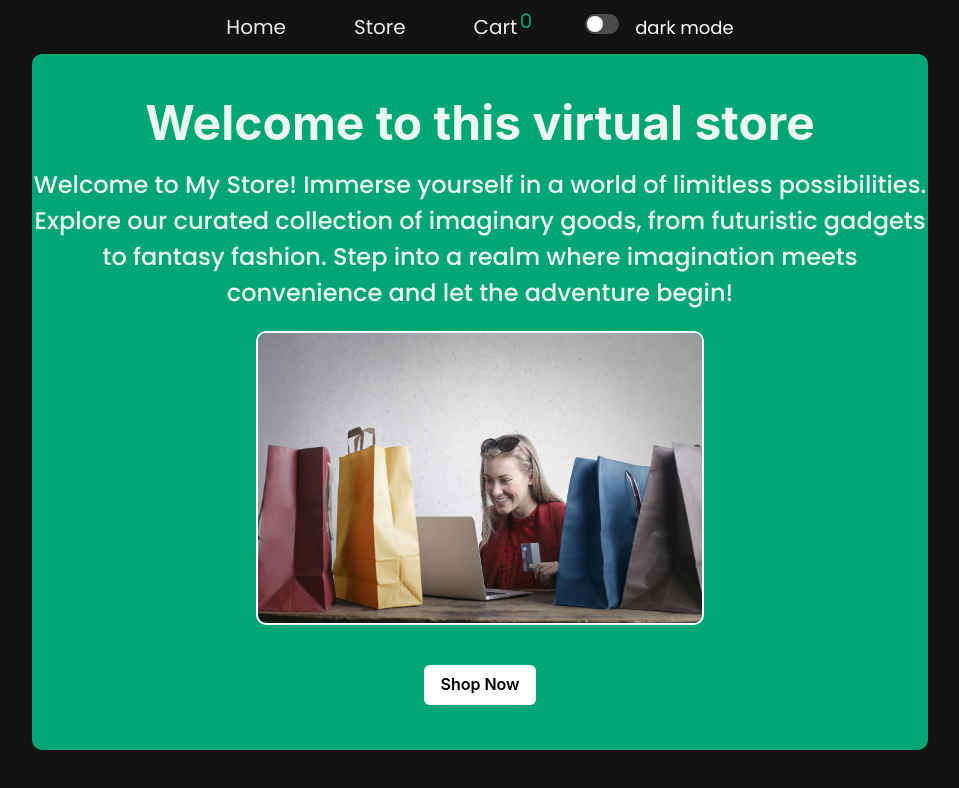
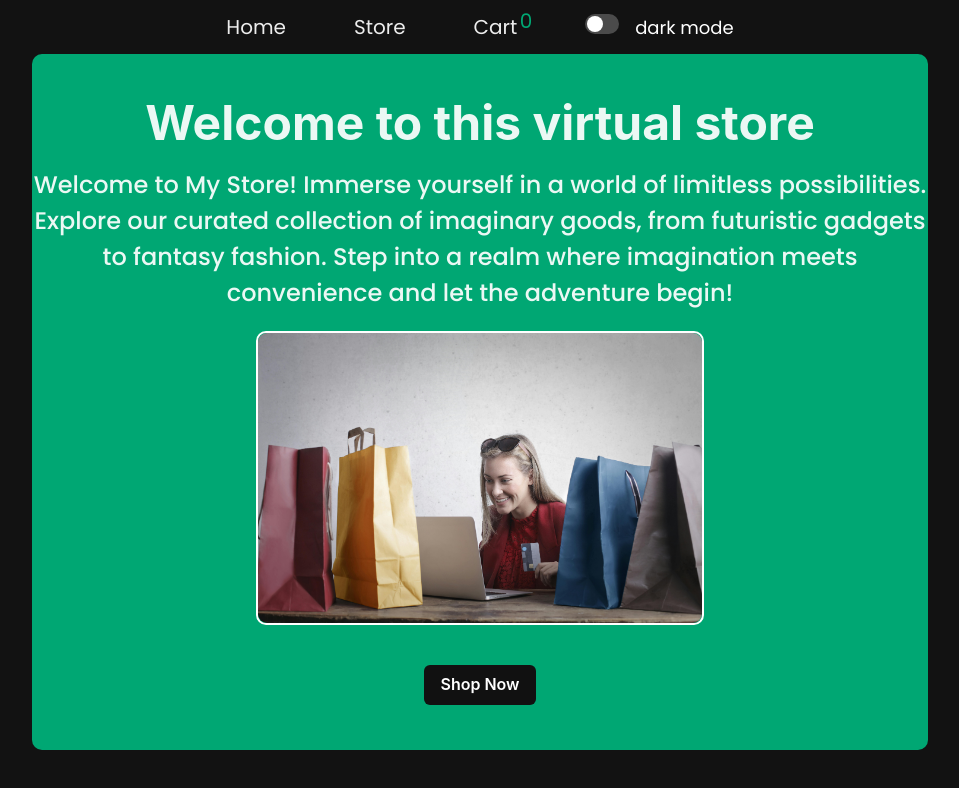
Before and after one commit to symonogwe/Shopping-Cart-Project, a React (Vite) app: page / in a window 1280 px wide. Shown: the top 788 px of the page, without its empty margins (160-1119 px from the left). Built offline with nearby package versions, Linux system fonts and the light colour scheme; no server answers.

Commit message:
Utilize CartContext instead of Outlet context

```diff
--- a/src/Components/HomePage/HomePage.jsx
+++ b/src/Components/HomePage/HomePage.jsx
@@ -1,15 +1,16 @@
 import { Box, Button, Heading, Image, Text, VStack } from "@chakra-ui/react";
 import { string } from "prop-types";
-import { useOutletContext } from "react-router-dom";
 
 import { Link as ChakraLink } from "@chakra-ui/react";
 import { Link as ReactRouterLink } from "react-router-dom";
 
 // images
 import pic from "/home/user/React/projects/shopping-cart-project/src/assets/homepage-pic.jpg";
+import { useContext } from "react";
+import { CartContext } from "../MainApp/App";
 
 const HomePage = () => {
-  const [colorMode] = useOutletContext();
+  const { colorMode } = useContext(CartContext);
 
   return (
     <VStack
--- a/src/Components/MainApp/App.jsx
+++ b/src/Components/MainApp/App.jsx
@@ -49,8 +49,10 @@ function App() {
         cart={cart}
       />
       <Center minHeight={"90vh"}>
-        <CartContext.Provider value={{ updateCart, dataObj, cart, deleteItem }}>
-          <Outlet context={colorMode} />
+        <CartContext.Provider
+          value={{ updateCart, dataObj, cart, deleteItem, colorMode }}
+        >
+          <Outlet />
         </CartContext.Provider>
       </Center>
     </Box>
```
